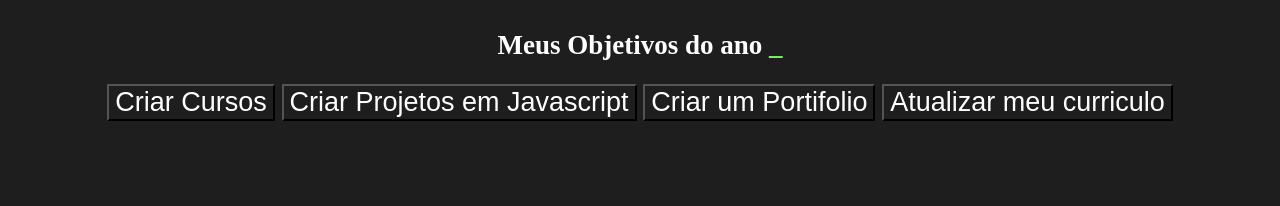
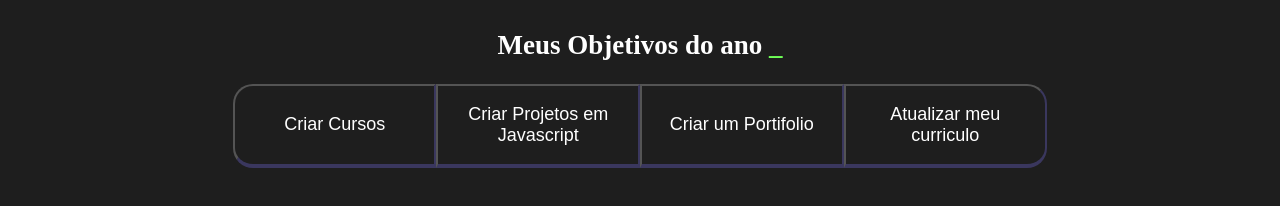
Before and after one commit to rafaelfesantos/effective-tribble, a plain HTML site: page index.html in a window 1280 px wide. Drawn offline with Linux system fonts and the light colour scheme.

Commit message:
Add files via upload

```diff
--- a/style.css
+++ b/style.css
@@ -2,7 +2,7 @@
     --cor-de-fundo: #1e1e1e;
     --verde: #6FFF57;
     --branco: #FFFFFF;
-    --branco-ativo: #3A375E;
+    --botao-ativo: #3A375E;
     --botao-inativo: rgba(58,55,,94,0.5);
     --texto-fundo: rgba(58,55,94,0.3);
   }
@@ -24,3 +24,42 @@
    align-items: center;
 
 }
+.titulo-principal{
+   text-align: center;
+   width: 100%;
+   font-size: 32px;
+}
+.botao{
+   background-color: var(--botao-inativo);
+   color: white;
+   display: flex;
+   justify-content: center;
+   align-items: center;
+   padding: 1em;
+   font-size: 18px;
+   width: 100%;
+   border-bottom: 4px solid var(--botao-ativo);
+   border-left: 2px solid var((--botao-ativo));
+   border-right: 2px solid var(--botao-ativo);
+}
+.botoes{
+   display: block;
+}
+.botao:first-child{
+   border-radius: 20px 20px 0 0;
+}
+.botao:last-child{
+   border-radius: 0 0 20px 20px;
+}
+@media screen and (min-width: 700px){
+   .botoes{
+      display: flex;
+   }
+   .botao:last-child{
+      border-radius: 0 20px 20px 0;
+   }
+      .botao:first-child{
+         border-radius: 20px 0 0 20px;
+
+      }
+}
```
